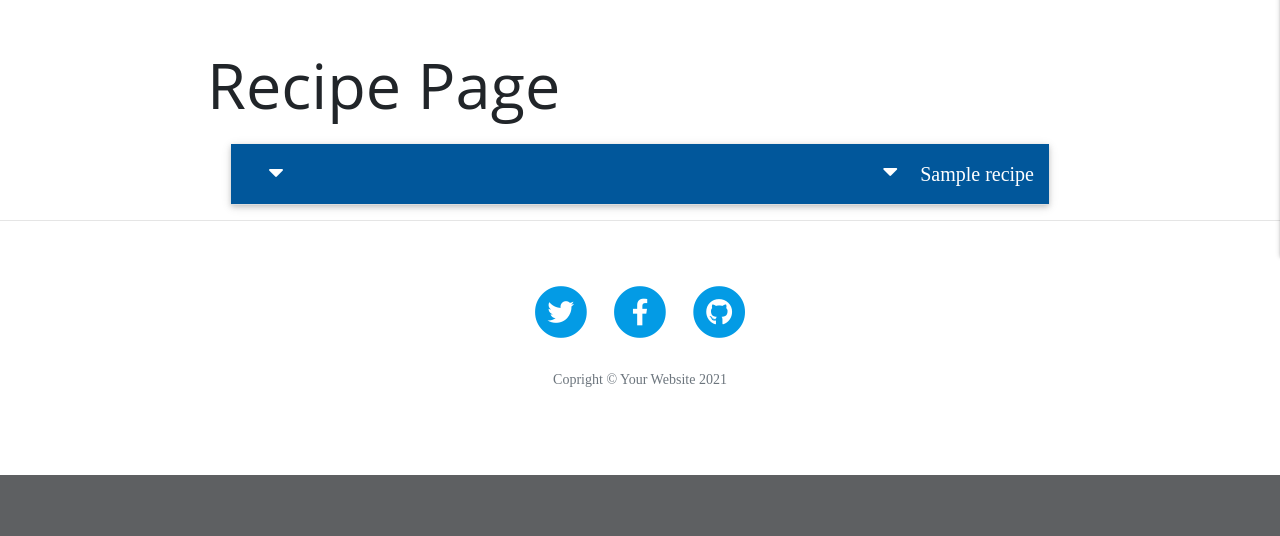
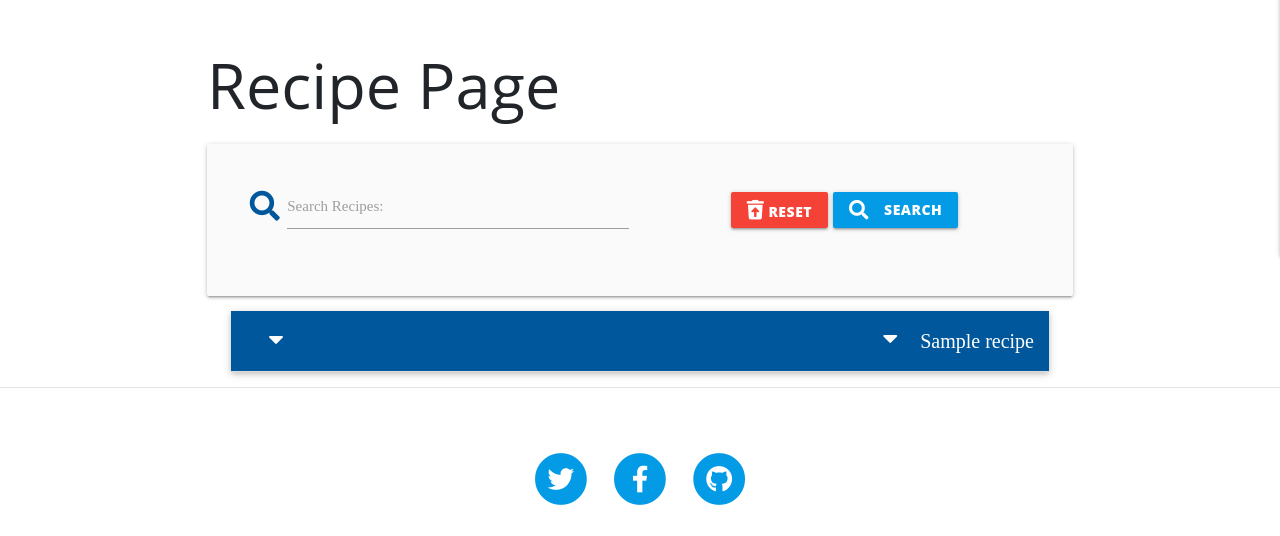
Before and after one commit to richard-ui/Data-Centric-Project, a Flask app: page / in a window 1280 px wide. Shown: the part 604-1140 px from the top of the page. Before the commit the page ends 1079 px from the top, so only its background shows below. Run offline with Flask 2, Linux system fonts and the light colour scheme; a database or web service that is not in the repository returns one stand-in record (values such as "Sample title"); some libraries are stand-ins or nearby versions.

Commit message:
Add new search functionality by applying indexes from the terminal and app.py file

```diff
--- a/app.py
+++ b/app.py
@@ -22,6 +22,13 @@ mongo = PyMongo(app)
 @app.route("/get_recipes")
 def get_recipes():
     recipes = list(mongo.db.recipes.find())
+    return render_template("recipes.html", recipes=recipes)
+
+
+@app.route("/search_recipe", methods=["GET", "POST"])
+def search_recipe():
+    query = request.form.get("query")
+    recipes = list(mongo.db.recipes.find({"$text": {"$search": query}}))
     return render_template("recipes.html", recipes=recipes)
 
 
@@ -179,6 +186,7 @@ def delete_cuisine(cuisine_id):
     flash("Cuisine Successfully Deleted")
     return redirect(url_for("get_cuisines"))
 
+
 if __name__ == "__main__":
     app.run(host=os.environ.get("IP"),
             port=int(os.environ.get("PORT")),
--- a/templates/recipes.html
+++ b/templates/recipes.html
@@ -3,6 +3,28 @@
 
     <h1>Recipe Page</h1>
 
+    <div class="row card-panel grey lighten-5">
+        <form action="{{ url_for('search_recipe') }}" method="post" class="col s12">
+            <div class="row valign-wrapper center-align">
+                <div class="input-field col s12 m8">
+                    <i class="fas fa-search prefix light-blue-text text-darken-4"></i>
+                    <input type="text" name="query" id="query" minlength="3" class="validate" required>
+                    <label for="query">Search Recipes:</label>
+                </div>
+                <div class="col s12 m4">
+                    <a href="{{ url_for('get_recipes') }}" class="red btn text-shadow">
+                        <i class="fas fa-trash-restore"></i> Reset
+                    </a>
+
+                    <button type="submit" class="light-blue darken-1 btn text-shadow">
+                        <i class="fas fa-search left"></i> Search
+                    </button>
+                </div>
+            </div>
+        </form>
+    </div>
+
+    {% if recipes|length > 0 %}
     <ul class="collapsible popout">
          {% for recipe in recipes %}
             <li>
@@ -29,6 +51,9 @@
             </li>
         {% endfor %}
     </ul>
+    {% else %}
+        <h3 class="red-text text-darken-4 center-align">No Results Found</h3>
+    {% endif %}
 
 
 {% endblock %}
```
